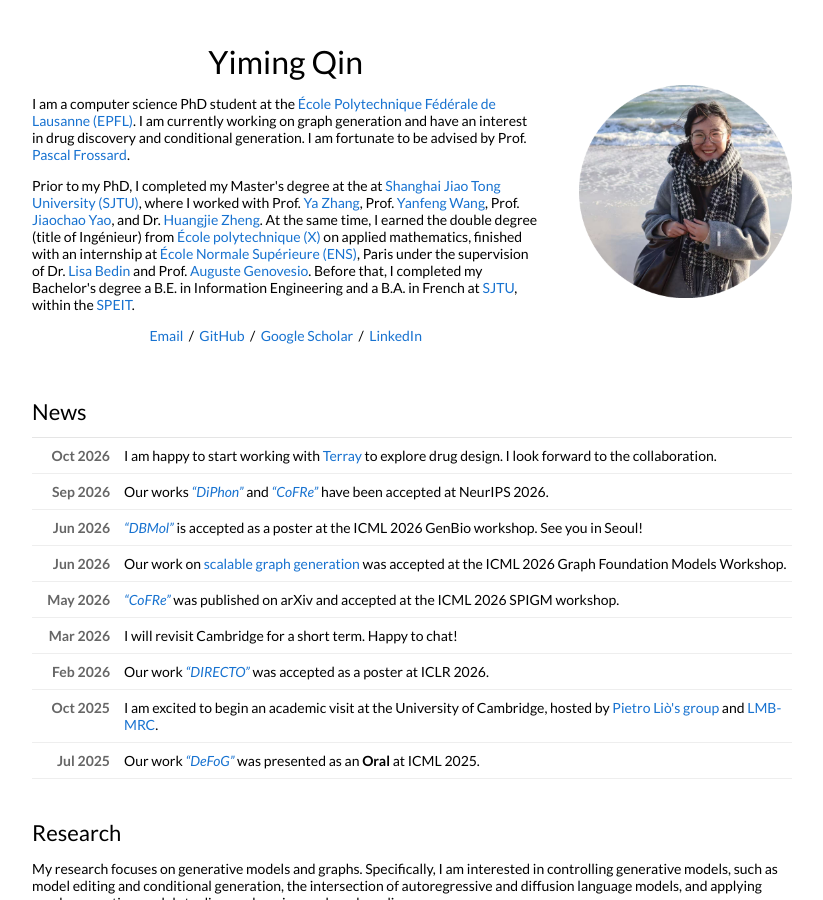
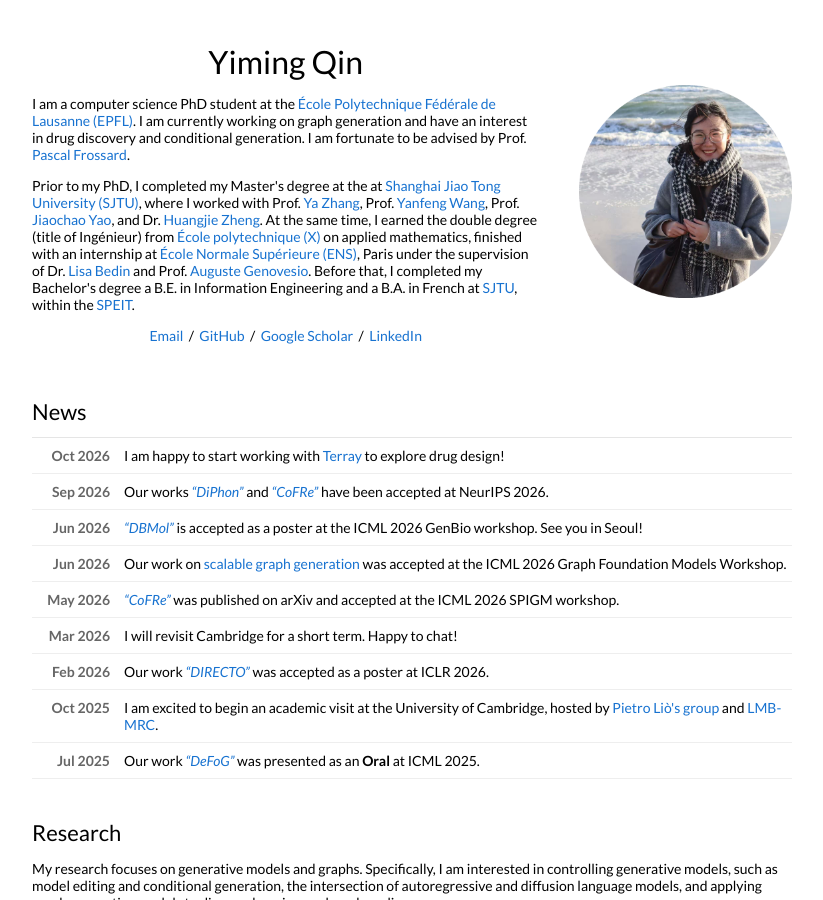
Before and after one commit to qym7/qym7.github.io, a Jekyll site: the page built from _posts/2026-06-23-DBMol.markdown, in a window 1280 px wide and 900 px high. Shown: the whole window, without its empty margins (228-1051 px from the left). Built offline with Jekyll 4.4.1, drawn with Linux system fonts in a browser that asks for light colours.

Commit message:
Shorten Terray collaboration news

```diff
--- a/_layouts/default.html
+++ b/_layouts/default.html
@@ -71,7 +71,7 @@
                 <div class="news-list">
                   <div class="news-item">
                     <div class="news-date">Oct 2026</div>
-                    <div>I am happy to start working with <a href="https://www.terraytx.ai/">Terray</a> to explore drug design. I look forward to the collaboration.</div>
+                    <div>I am happy to start working with <a href="https://www.terraytx.ai/">Terray</a> to explore drug design!</div>
                   </div>
                   <div class="news-item">
                     <div class="news-date">Sep 2026</div>
```
